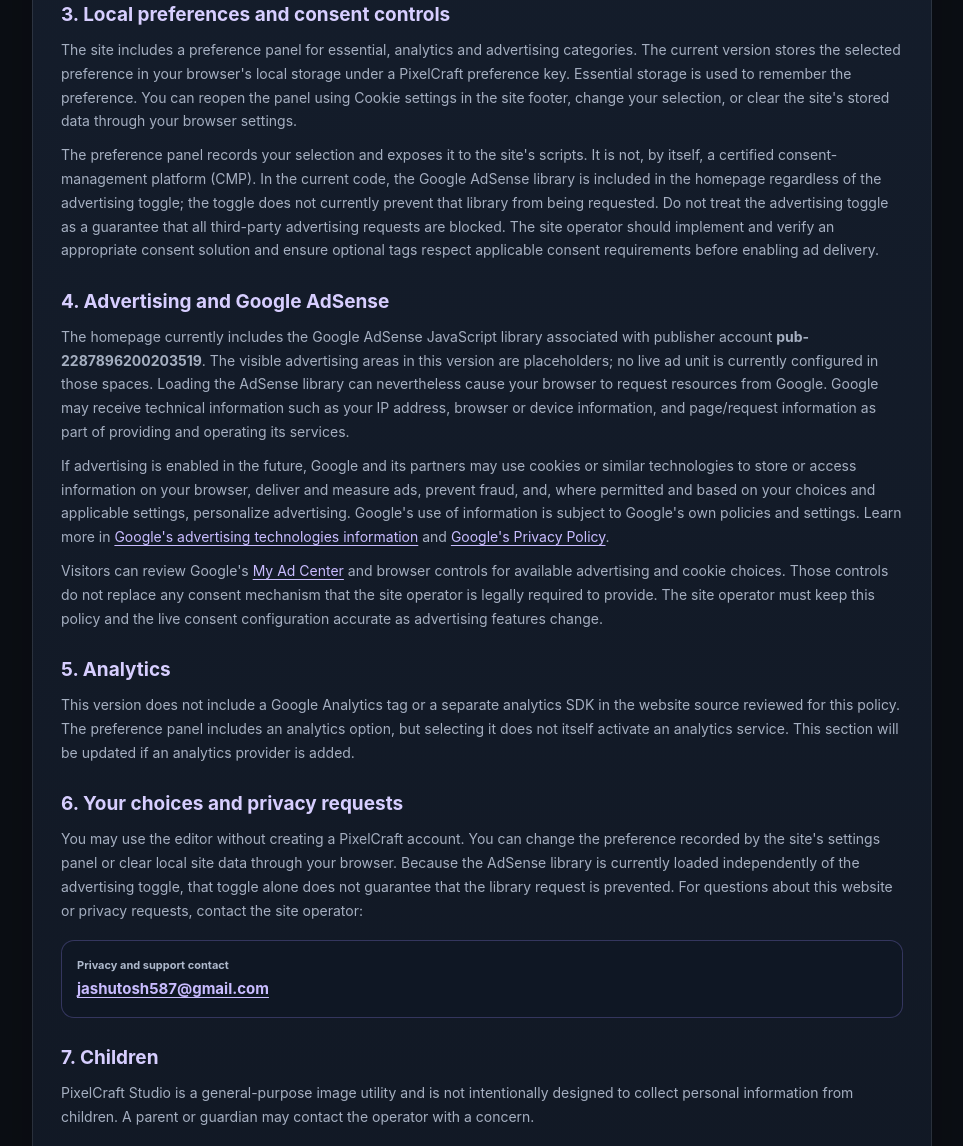
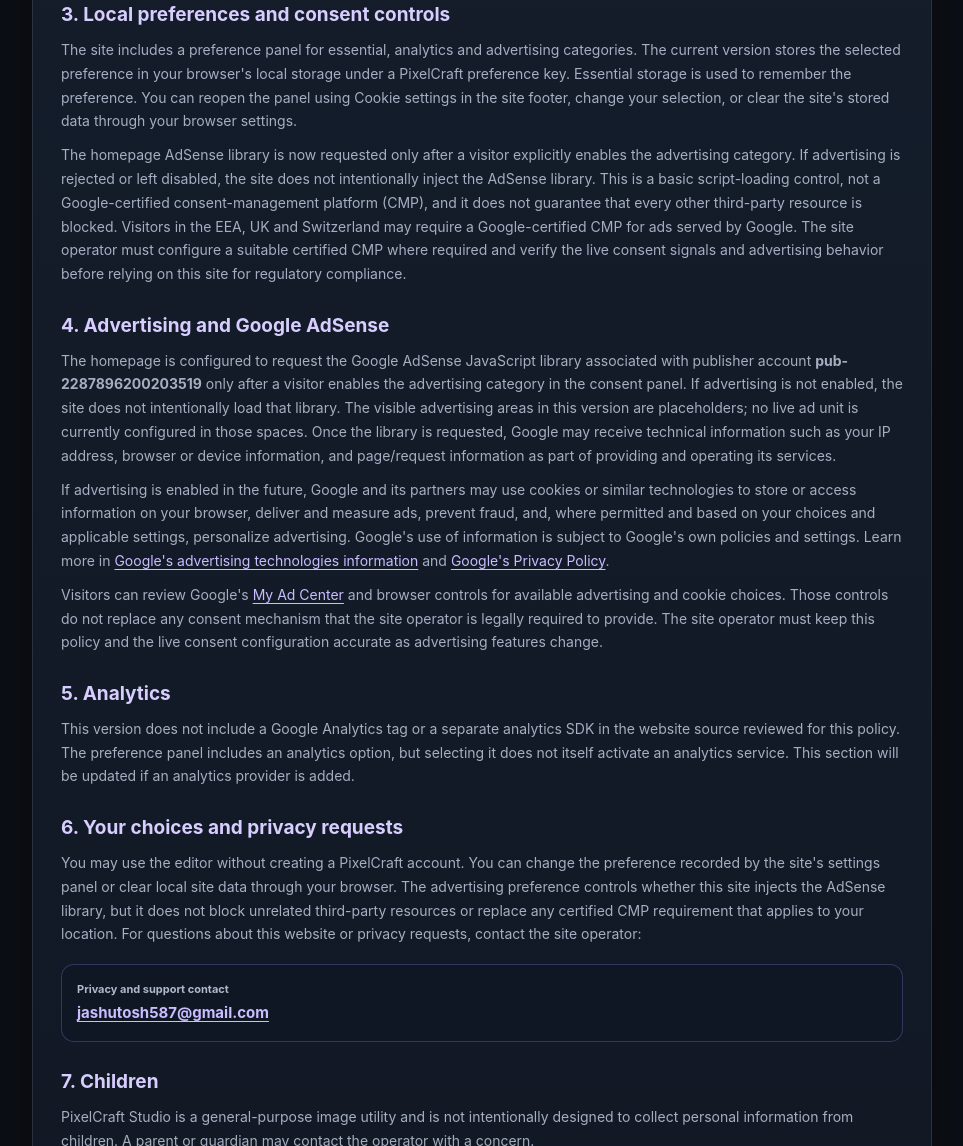
Before and after one commit to jashutosh587-boop/pixelstudio, a plain HTML site: page privacy.html in a window 1280 px wide. Shown: the part 869-2015 px from the top of the page, without its empty margins (158-1121 px from the left). Drawn offline with Linux system fonts and the light colour scheme.

Commit message:
Update privacy policy for consent-gated AdSense

```diff
--- a/privacy.html
+++ b/privacy.html
@@ -24,10 +24,10 @@ a{color:#c9bcff;text-underline-offset:3px}a:hover{color:#fff}footer{padding:20px
 
 <h2>3. Local preferences and consent controls</h2>
 <p>The site includes a preference panel for essential, analytics and advertising categories. The current version stores the selected preference in your browser's local storage under a PixelCraft preference key. Essential storage is used to remember the preference. You can reopen the panel using Cookie settings in the site footer, change your selection, or clear the site's stored data through your browser settings.</p>
-<p>The preference panel records your selection and exposes it to the site's scripts. It is not, by itself, a certified consent-management platform (CMP). In the current code, the Google AdSense library is included in the homepage regardless of the advertising toggle; the toggle does not currently prevent that library from being requested. Do not treat the advertising toggle as a guarantee that all third-party advertising requests are blocked. The site operator should implement and verify an appropriate consent solution and ensure optional tags respect applicable consent requirements before enabling ad delivery.</p>
+<p>The homepage AdSense library is now requested only after a visitor explicitly enables the advertising category. If advertising is rejected or left disabled, the site does not intentionally inject the AdSense library. This is a basic script-loading control, not a Google-certified consent-management platform (CMP), and it does not guarantee that every other third-party resource is blocked. Visitors in the EEA, UK and Switzerland may require a Google-certified CMP for ads served by Google. The site operator must configure a suitable certified CMP where required and verify the live consent signals and advertising behavior before relying on this site for regulatory compliance.</p>
 
 <h2>4. Advertising and Google AdSense</h2>
-<p>The homepage currently includes the Google AdSense JavaScript library associated with publisher account <strong>pub-2287896200203519</strong>. The visible advertising areas in this version are placeholders; no live ad unit is currently configured in those spaces. Loading the AdSense library can nevertheless cause your browser to request resources from Google. Google may receive technical information such as your IP address, browser or device information, and page/request information as part of providing and operating its services.</p>
+<p>The homepage is configured to request the Google AdSense JavaScript library associated with publisher account <strong>pub-2287896200203519</strong> only after a visitor enables the advertising category in the consent panel. If advertising is not enabled, the site does not intentionally load that library. The visible advertising areas in this version are placeholders; no live ad unit is currently configured in those spaces. Once the library is requested, Google may receive technical information such as your IP address, browser or device information, and page/request information as part of providing and operating its services.</p>
 <p>If advertising is enabled in the future, Google and its partners may use cookies or similar technologies to store or access information on your browser, deliver and measure ads, prevent fraud, and, where permitted and based on your choices and applicable settings, personalize advertising. Google's use of information is subject to Google's own policies and settings. Learn more in <a href="https://policies.google.com/technologies/ads" target="_blank" rel="noopener noreferrer">Google's advertising technologies information</a> and <a href="https://policies.google.com/privacy" target="_blank" rel="noopener noreferrer">Google's Privacy Policy</a>.</p>
 <p>Visitors can review Google's <a href="https://myadcenter.google.com/" target="_blank" rel="noopener noreferrer">My Ad Center</a> and browser controls for available advertising and cookie choices. Those controls do not replace any consent mechanism that the site operator is legally required to provide. The site operator must keep this policy and the live consent configuration accurate as advertising features change.</p>
 
@@ -35,7 +35,7 @@ a{color:#c9bcff;text-underline-offset:3px}a:hover{color:#fff}footer{padding:20px
 <p>This version does not include a Google Analytics tag or a separate analytics SDK in the website source reviewed for this policy. The preference panel includes an analytics option, but selecting it does not itself activate an analytics service. This section will be updated if an analytics provider is added.</p>
 
 <h2>6. Your choices and privacy requests</h2>
-<p>You may use the editor without creating a PixelCraft account. You can change the preference recorded by the site's settings panel or clear local site data through your browser. Because the AdSense library is currently loaded independently of the advertising toggle, that toggle alone does not guarantee that the library request is prevented. For questions about this website or privacy requests, contact the site operator:</p>
+<p>You may use the editor without creating a PixelCraft account. You can change the preference recorded by the site's settings panel or clear local site data through your browser. The advertising preference controls whether this site injects the AdSense library, but it does not block unrelated third-party resources or replace any certified CMP requirement that applies to your location. For questions about this website or privacy requests, contact the site operator:</p>
 <div class="email-card"><div><strong>Privacy and support contact</strong><a href="mailto:jashutosh587@gmail.com?subject=PixelCraft%20Studio%20Privacy%20Enquiry">jashutosh587@gmail.com</a></div></div>
 
 <h2>7. Children</h2>
```
